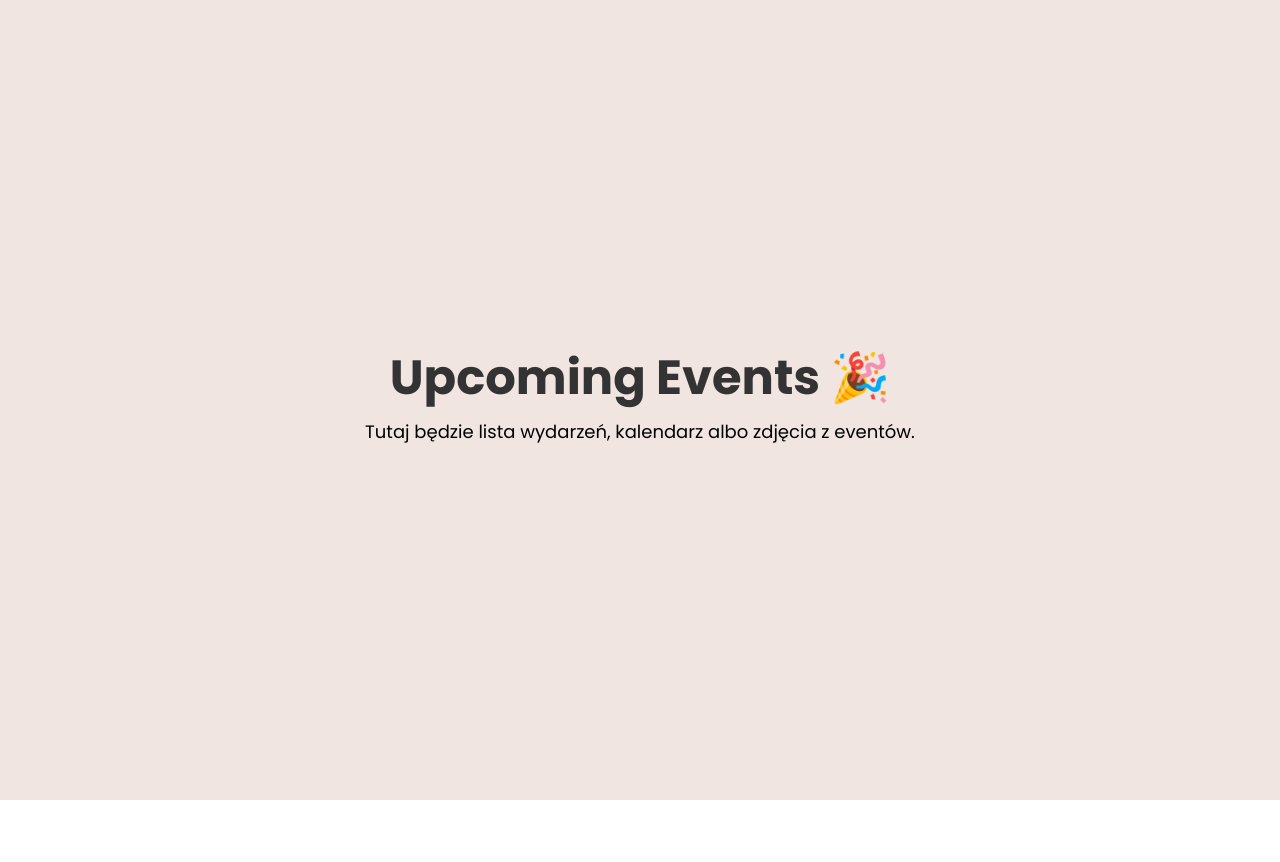
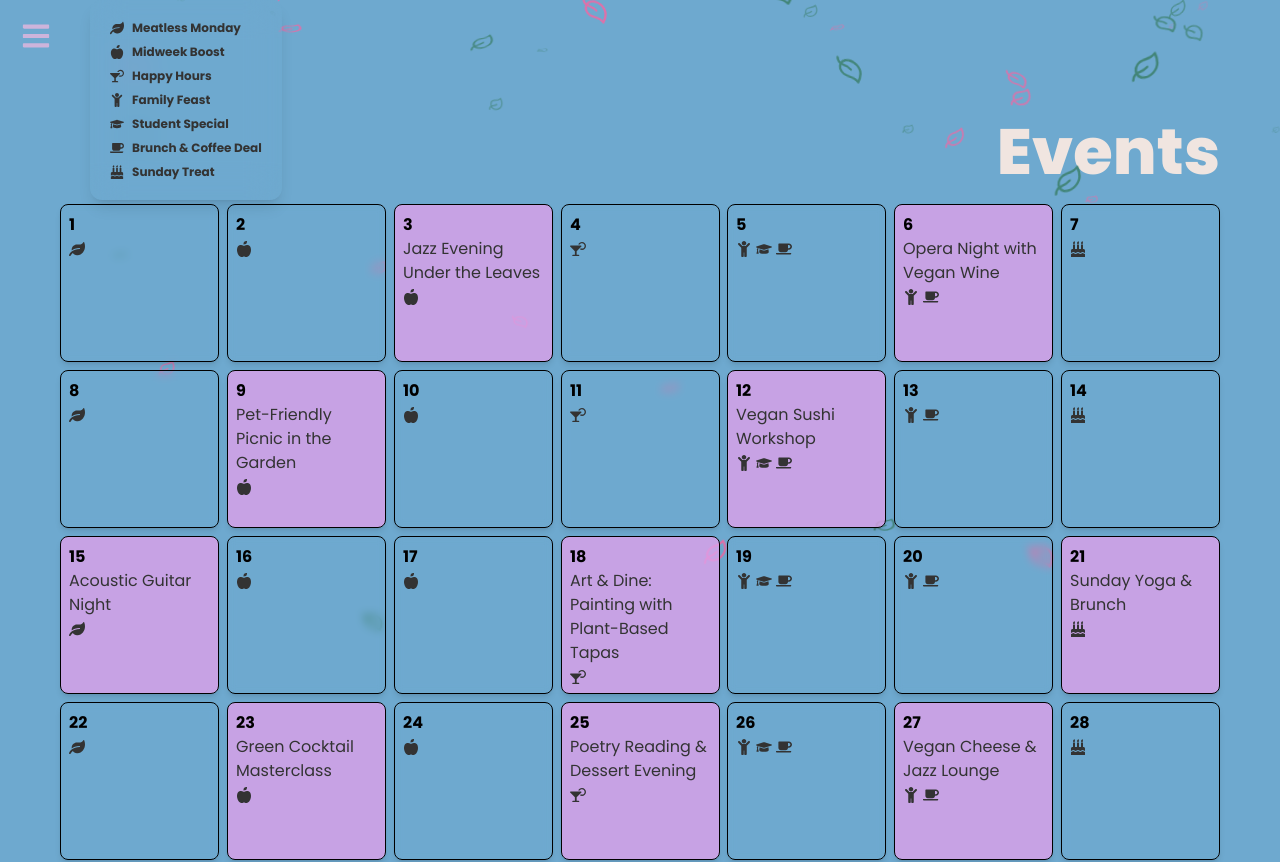
Before and after one commit to Xebec13/Cozy-Leaf, a React (Vite) app: page /events in a window 1280 px wide. Shown: the top 862 px of the page. Before the commit the page ends 800 px from the top, so only its background shows below. Built offline with nearby package versions, Linux system fonts and the light colour scheme.

Commit message:
EventsPage Done

```diff
--- a/src/components/HtmlBcg.jsx
+++ b/src/components/HtmlBcg.jsx
@@ -26,6 +26,9 @@ const HtmlBcg = () => {
       case "/about":
         html.style.backgroundColor = "hsla(203, 50%, 62%, 1)"; // bg-carolina
         break;
+      case "/events":
+        html.style.backgroundColor = "hsla(203, 50%, 62%, 1)"; // bg-carolina
+        break;
       default:
         html.style.backgroundColor = "#fff"; // fallback
         break;
--- a/src/components/NavPage.jsx
+++ b/src/components/NavPage.jsx
@@ -34,6 +34,7 @@ const NavPage = ({ iconColor = "text-white", overlayClassName = "bg-black text-w
         <Link to="/" onClick={() => setIsOpen(false)}>Home</Link>
         <Link to="/menu" onClick={() => setIsOpen(false)}>Menu</Link>
         <Link to="/gallery" onClick={() => setIsOpen(false)}>Gallery</Link>
+        <Link to="/events" onClick={() => setIsOpen(false)}>Events</Link>
         <Link to="/promo" onClick={() => setIsOpen(false)}>Promo</Link>
         <Link to="/reservation" onClick={() => setIsOpen(false)}>Reservation</Link>
         <Link to="/about" onClick={() => setIsOpen(false)}>About</Link>
--- a/src/index.css
+++ b/src/index.css
@@ -143,8 +143,9 @@
   }
 
   .tile-hover {
-    transition: transform 0.5s ease, filter 0.5s ease-in-out,z-index 0.01 ease-in-out;
-    will-change: transform, filter,z-index;
+    transition: transform 0.5s ease, filter 0.5s ease-in-out,
+      z-index 0.01 ease-in-out;
+    will-change: transform, filter, z-index;
   }
 
   .tile-hover:hover {
--- a/src/main.jsx
+++ b/src/main.jsx
@@ -3,7 +3,7 @@ import { createBrowserRouter, RouterProvider } from "react-router";
 
 import App from "./App";
 import {
-  EventPage,
+  EventsPage,
   GalleryPage,
   MenuPage,
   PromoPage,
@@ -21,7 +21,7 @@ const router = createBrowserRouter([
   },
   {
     path: "/events",
-    Component: EventPage,
+    Component: EventsPage,
   },
   {
     path: "/gallery",
--- a/src/pages/EventPage.jsx
+++ /dev/null
@@ -1,12 +0,0 @@
-const EventPage = () => {
-  return (
-    <div className="min-h-screen bg-seashell flex flex-col justify-center items-center">
-      <h1 className="text-softblack text-5xl font-bold">Upcoming Events 🎉</h1>
-      <p className="text-softblack-80 text-lg mt-4">
-        Tutaj będzie lista wydarzeń, kalendarz albo zdjęcia z eventów.
-      </p>
-    </div>
-  );
-};
-
-export default EventPage;
--- /dev/null
+++ b/src/pages/EventsPage.jsx
@@ -0,0 +1,166 @@
+import { NavPage, ScrollToTop, HtmlBcg } from "../components";
+import SakuraPetals from "../styles/SakuraPetals";
+import { useRef } from "react";
+import { gsap } from "gsap";
+import { Draggable } from "gsap/Draggable";
+import { useGSAP } from "@gsap/react";
+
+import {
+  FaLeaf,
+  FaCocktail,
+  FaChild,
+  FaGraduationCap,
+  FaCoffee,
+  FaBirthdayCake,
+  FaAppleAlt,
+} from "react-icons/fa";
+
+gsap.registerPlugin(Draggable);
+
+const eventsItem = [
+  { id: 1, name: "Jazz Evening Under the Leaves", date: 3 },
+  { id: 2, name: "Opera Night with Vegan Wine", date: 6 },
+  { id: 3, name: "Pet-Friendly Picnic in the Garden", date: 9 },
+  { id: 4, name: "Vegan Sushi Workshop", date: 12 },
+  { id: 5, name: "Acoustic Guitar Night", date: 15 },
+  { id: 6, name: "Art & Dine: Painting with Plant-Based Tapas", date: 18 },
+  { id: 7, name: "Sunday Yoga & Brunch", date: 21 },
+  { id: 8, name: "Green Cocktail Masterclass", date: 23 },
+  { id: 9, name: "Poetry Reading & Dessert Evening", date: 25 },
+  { id: 10, name: "Vegan Cheese & Jazz Lounge", date: 27 },
+  { id: 11, name: "Family Day: Kids Cook with Us", date: 30 },
+];
+
+const promotions = [
+  { promotion: "Meatless Monday", icon: <FaLeaf />, days: ["Monday"] },
+  {
+    promotion: "Midweek Boost",
+    icon: <FaAppleAlt />,
+    days: ["Tuesday", "Wednesday"],
+  },
+  { promotion: "Happy Hours", icon: <FaCocktail />, days: ["Thursday"] },
+  {
+    promotion: "Family Feast",
+    icon: <FaChild />,
+    days: ["Friday", "Saturday"],
+  },
+  { promotion: "Student Special", icon: <FaGraduationCap />, days: ["Friday"] },
+  {
+    promotion: "Brunch & Coffee Deal",
+    icon: <FaCoffee />,
+    days: ["Friday", "Saturday"],
+  },
+  { promotion: "Sunday Treat", icon: <FaBirthdayCake />, days: ["Sunday"] },
+];
+
+const dayMap = {
+  Monday: [1, 8, 15, 22, 29],
+  Tuesday: [2, 9, 16, 23, 30],
+  Wednesday: [3, 10, 17, 24],
+  Thursday: [4, 11, 18, 25],
+  Friday: [5, 12, 19, 26],
+  Saturday: [6, 13, 20, 27],
+  Sunday: [7, 14, 21, 28],
+};
+
+const daysInMonth = 30;
+
+// ---------------- Legend ----------------
+const Legend = ({ promotions }) => {
+  const legendRef = useRef(null);
+
+  useGSAP(() => {
+    // drag
+    Draggable.create(legendRef.current, {
+      type: "x,y",
+      inertia: true,
+    });
+    gsap.set(legendRef.current, { x: 0, y: 0 });
+    // wiggle tylko raz przy starcie
+    gsap.fromTo(
+      legendRef.current,
+      { x: -10 },
+      {
+        x: 10,
+        duration: 0.2,
+        ease: "power1.inOut",
+        yoyo: true,
+        repeat: 3, // 3 razy tam i z powrotem
+      }
+    );
+  }, []);
+  return (
+    <div
+      ref={legendRef}
+      className="fixed top-0 left-25 p-5 rounded-xl shadow-lg cursor-move z-50 backdrop-blur-lg"
+    >
+      <div className="flex flex-col gap-2">
+        {promotions.map((p, i) => (
+          <div
+            key={i}
+            className="flex items-center justify-start gap-2 text-softblack font-bold"
+          >
+            <span className="text-sm">{p.icon}</span>
+            <span className="text-xs">{p.promotion}</span>
+          </div>
+        ))}
+      </div>
+    </div>
+  );
+};
+
+// ---------------- EventsPage ----------------
+const EventsPage = () => {
+  const daysArray = Array.from({ length: daysInMonth }, (_, i) => i + 1);
+
+  return (
+    <section className="min-h-screen bg-carolina p-15 relative">
+      <SakuraPetals
+        petalCount={50}
+        color1="text-thulian"
+        color2="text-viridian"
+      />
+      <ScrollToTop />
+      <HtmlBcg />
+      <NavPage
+        iconColor="text-thistle"
+        overlayClassName="bg-thistle text-softblack"
+      />
+
+      <h2 className="text-seashell text-right self-end h2-fluid font-extrabold mb-5 mt-15">
+        Events
+      </h2>
+
+      <div className="grid md:grid-cols-7 md:grid-rows-5 gap-2 w-full h-full z-20">
+        {daysArray.map((day) => {
+          const event = eventsItem.find((e) => e.date === day);
+          const promosToday = promotions.filter((promo) =>
+            promo.days.some((d) => dayMap[d]?.includes(day))
+          );
+
+          return (
+            <div
+              key={day}
+              className={`tile-hover z-20 border p-2 rounded-lg shadow-md cursor-pointer ${
+                event ? "bg-thistle-80" : "backdrop-blur-xs"
+              }`}
+            >
+              <p className="font-bold">{day}</p>
+              {event && <p className="text-softblack">{event.name}</p>}
+              <div className="flex gap-1 mt-1 text-softblack">
+                {promosToday.map((p, idx) => (
+                  <span key={idx}>{p.icon}</span>
+                ))}
+              </div>
+            </div>
+          );
+        })}
+      </div>
+
+      {/* draggable legenda */}
+      <Legend promotions={promotions} />
+    </section>
+  );
+};
+
+export default EventsPage;
--- a/src/pages/index.js
+++ b/src/pages/index.js
@@ -1,4 +1,4 @@
-export { default as EventPage } from "./EventPage";
+export { default as EventsPage } from "./EventsPage";
 export { default as GalleryPage } from "./GalleryPage";
 export { default as MenuPage } from "./MenuPage";
 export { default as PromoPage } from "./PromoPage";
```
